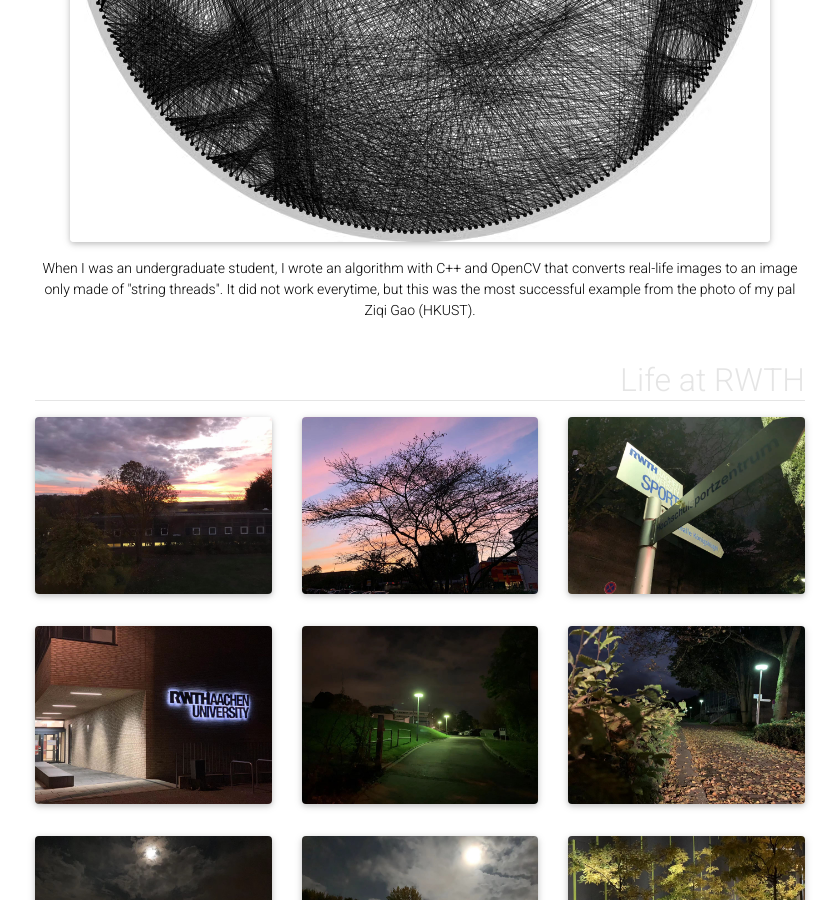
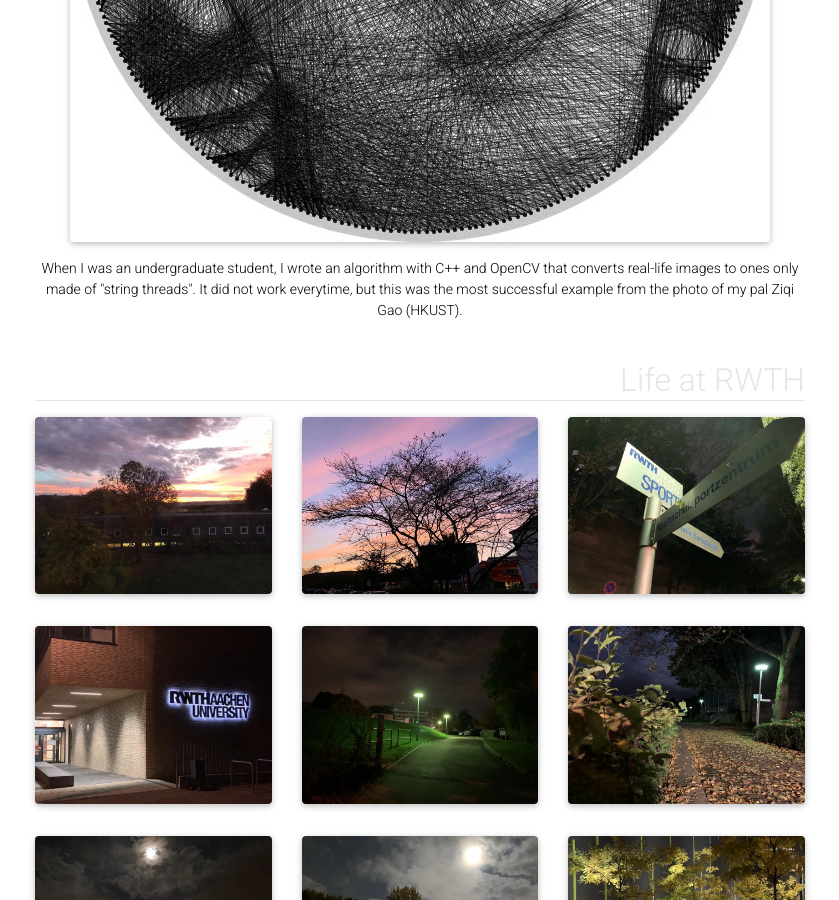
Before and after one commit to NormalUhr/yihua-zhang, a Jekyll site: the page built from _pages/photos.md, in a window 1280 px wide and 900 px high, scrolled down 4459 px. Shown: the whole window, without its empty margins (220-1059 px from the left). Built offline with Jekyll 4.4.1, drawn with Linux system fonts in a browser that asks for light colours; full-size pictures stand in for the smaller copies a plugin makes; comment, search, counter and statistics services are not loaded; a style sheet for code colours, icons or effects is not loaded.

Commit message:
fix a typo

```diff
--- a/_pages/photos.md
+++ b/_pages/photos.md
@@ -106,7 +106,7 @@ nav_order: 7
   </center>
 
   <div class="caption">
-    When I was an undergraduate student, I wrote an algorithm with C++ and OpenCV that converts real-life images to an image only made of "string threads". It did not work everytime, but this was the most successful example from the photo of my pal Ziqi Gao (HKUST).
+    When I was an undergraduate student, I wrote an algorithm with C++ and OpenCV that converts real-life images to ones only made of "string threads". It did not work everytime, but this was the most successful example from the photo of my pal Ziqi Gao (HKUST).
   </div>
 
   <h2 class="category">Life at RWTH</h2>
```
